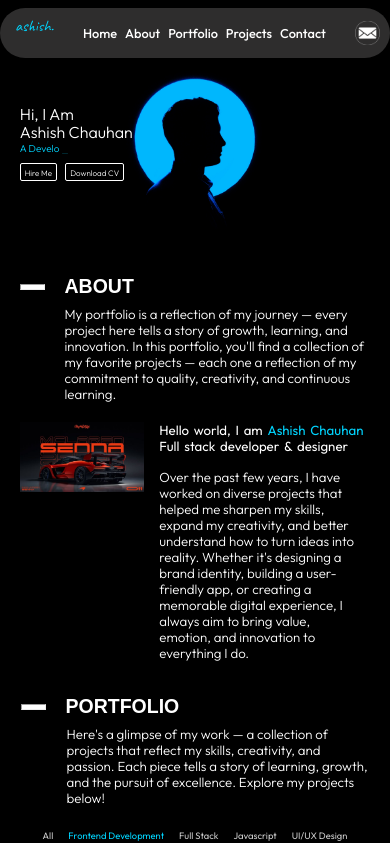
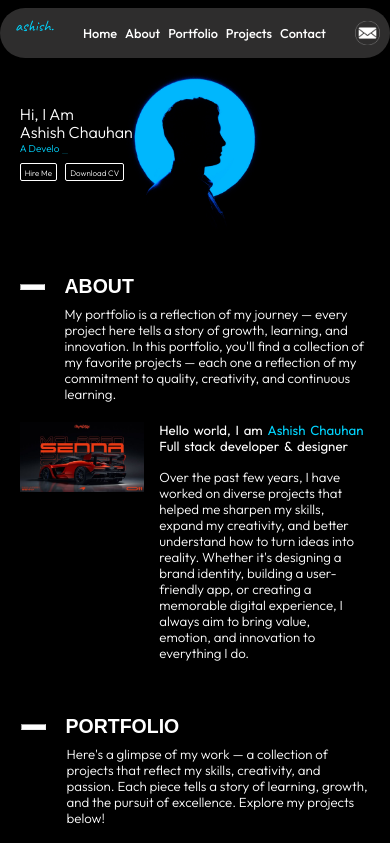
Before and after one commit to AshishChauhan5848/My-portfolio, a React (Vite) app: page / in a window 390 px wide. Shown: the top 843 px of the page. Built offline with nearby package versions, Linux system fonts and the light colour scheme.

Commit message:
Fix: case-sensitive import for Cards.css

```diff
--- a/src/components/About/About.css
+++ b/src/components/About/About.css
@@ -63,7 +63,7 @@
 
 @media (max-width: 480px) {
   .About {
-    height: 400px;
+    height: 420px;
     width: 100vw;
   }
 
```
